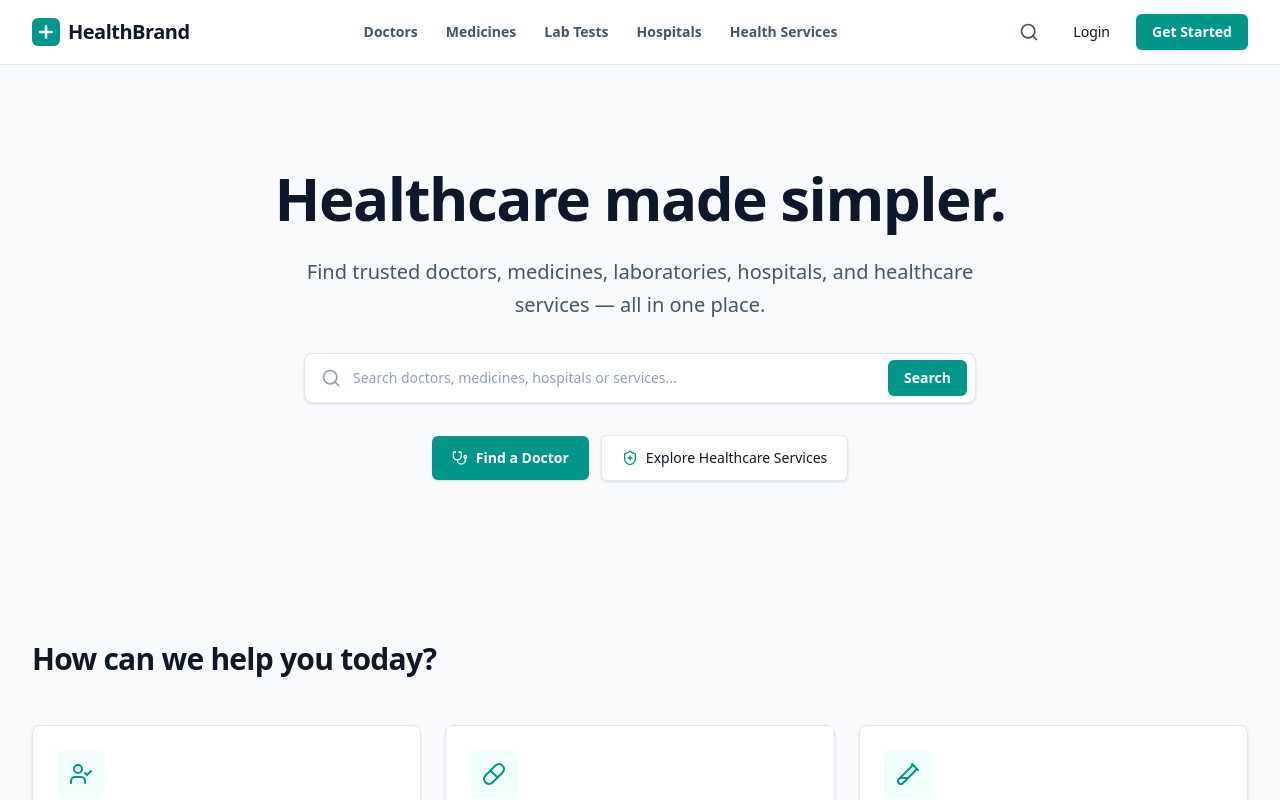
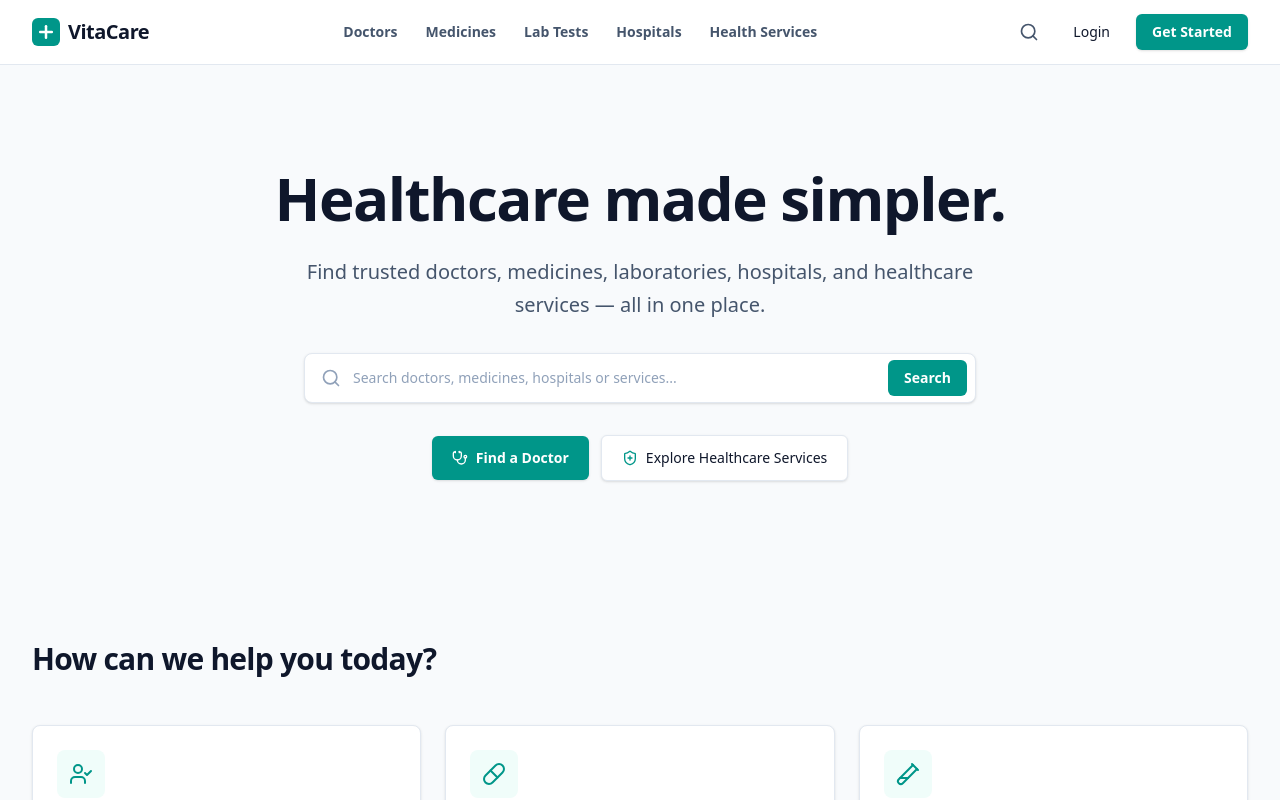
Before and after one commit to terhemeniorwua-png/health_care, a Next.js app: page / in a window 1280 px wide. Shown: the top 800 px of the page. Built offline with nearby package versions, Linux system fonts and the light colour scheme.

Commit message:
edit brand name

```diff
--- a/src/app/Component/Footer.jsx
+++ b/src/app/Component/Footer.jsx
@@ -14,7 +14,7 @@ export default function Footer() {
                 <Plus className="w-5 h-5 stroke-[3]" />
               </div>
               <span className="font-heading font-extrabold text-xl text-slate-900 tracking-tight">
-                HealthBrand
+                VitaCare
               </span>
             </Link>
             <p className="mt-3 font-body text-xs text-slate-500 leading-relaxed">
--- a/src/app/Component/Navbar.jsx
+++ b/src/app/Component/Navbar.jsx
@@ -28,7 +28,7 @@ export default function Navbar() {
               <Plus className="w-5 h-5 stroke-[3]" />
             </div>
             <span className="font-heading font-extrabold text-xl text-slate-900 tracking-tight">
-              HealthBrand
+              VitaCare
             </span>
           </Link>
 
```
